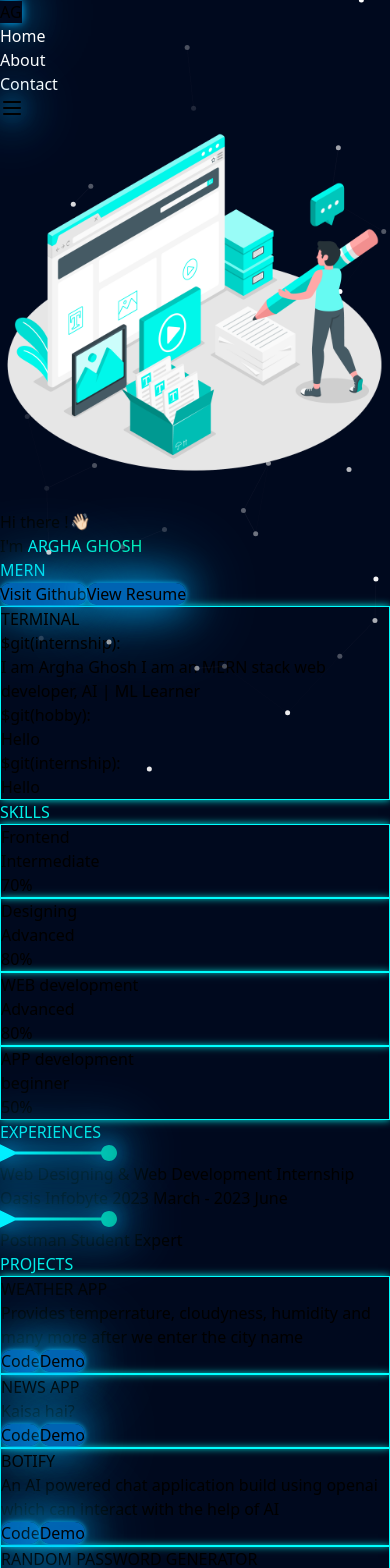
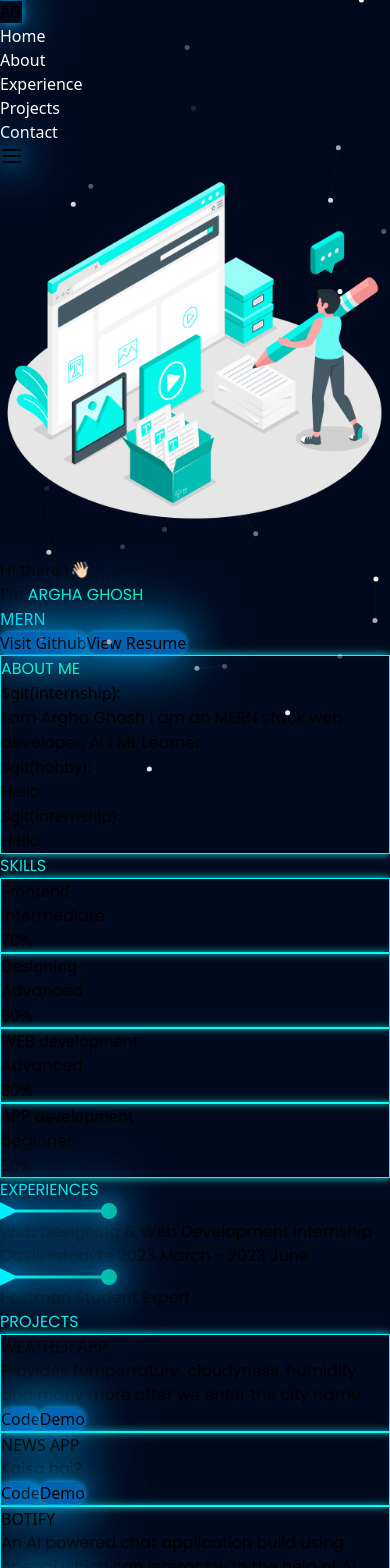
Before and after one commit to ArghaGhosh-01/Argha-Ghosh, a React (Vite) app: page / in a window 390 px wide. Shown: the top 1568 px of the page. Built offline with nearby package versions, Linux system fonts and the light colour scheme.

Commit message:
Added navbar function

```diff
--- a/index.html
+++ b/index.html
@@ -1,8 +1,26 @@
-<!doctype html>
+<!DOCTYPE html>
 <html lang="en">
   <head>
     <meta charset="UTF-8" />
-    <link class="rounded-full" rel="icon" type="image/svg+xml" href="/public/argha.png" />
+    <link
+      class="rounded-full"
+      rel="icon"
+      type="image/svg+xml"
+      href="/public/argha.png"
+    />
+    <!-- fonts -->
+    <link rel="preconnect" href="https://fonts.googleapis.com" />
+    <link rel="preconnect" href="https://fonts.gstatic.com" crossorigin />
+    <link
+      href="https://fonts.googleapis.com/css2?family=EB+Garamond:wght@500&family=Kanit&family=Lato&family=Montserrat&family=Nunito&family=Oswald&family=Pacifico&family=Poppins:wght@300;400&display=swap"
+      rel="stylesheet"
+    />
+<!-- fonts -->
+<link rel="preconnect" href="https://fonts.googleapis.com">
+<link rel="preconnect" href="https://fonts.gstatic.com" crossorigin>
+<link href="https://fonts.googleapis.com/css2?family=EB+Garamond:wght@500&family=Kanit&family=Lato&family=Montserrat&family=Nunito&family=Open+Sans&family=Oswald&family=Pacifico&family=Poppins:wght@300;400&display=swap" rel="stylesheet">
+
+
     <meta name="viewport" content="width=device-width, initial-scale=1.0" />
     <title>Argha Ghosh</title>
   </head>
--- a/src/App.jsx
+++ b/src/App.jsx
@@ -28,7 +28,7 @@ function App() {
       </div>
 
       <div className='m-12 font-semibold'>
-      <h1 className='flex items-center justify-center text-2xl font-bold  mb-10 mt-28 heading'>
+      <h1 id='contact' className='flex items-center justify-center text-2xl font-bold  mb-10 mt-28 heading'>
           CONTACT ME
         </h1>
       <ContactForm />
--- a/src/components/about.jsx
+++ b/src/components/about.jsx
@@ -4,14 +4,14 @@ import aboutData from "./data/aboutData";
 
 function about() {
   return (
-    <div className="bg-black backdrop-blur-lg shadow-md mb-4 rounded-lg lg:mx-60 my-20 mx-16 text-white card_glow">
+    <div  className=" backdrop-blur-lg shadow-md mb-4 rounded-lg lg:mx-60 my-20 mx-16 text-white card_glow">
       <div className="flex items-center justify-center text-xl font-mono font-bold text-white  mt-0 bg-slate-500 glow_card rounded-md">
-        <span className="w-3 h-3 bg-red-500 rounded-full absolute left-4"></span>
+        <span  className="w-3 h-3 bg-red-500 rounded-full absolute left-4"></span>
         <span className="w-3 h-3 bg-yellow-500 rounded-full absolute left-8"></span>
         <span className="w-3 h-3 bg-green-500 rounded-full absolute left-12"></span>
-        <span className="relative right-0">TERMINAL</span>
+        <span id="about" className="relative right-0 heading">ABOUT ME</span>
       </div>
-      <div className="my-6">
+      <div  className="my-6">
         {aboutData.map((data, index) => (
           <About_card key={index} cmd={data.cmd} description={data.description} />
         ))}
--- a/src/components/about_card.jsx
+++ b/src/components/about_card.jsx
@@ -2,9 +2,9 @@ import React from "react"
 
 function about_card({ cmd = "$ git(main): ", description }) {
     return (
-        <div className='flex mb-2'>
-            <div className="text-green-600 font-mono font-extrabold text-xs ml-4 w-auto"> {cmd} </div>
-            <span className='text-yellow-500 text-xs mr-2'>{description}</span>
+        <div  className='flex mb-2'>
+            <div className="text-cyan-400 font-mono font-extrabold text-xs ml-4 w-aut"> {cmd} </div>
+            <span className='text-yellow-500 text-xs mr-2 para'>{description}</span>
         </div>
     )
 }
--- a/src/components/experience.jsx
+++ b/src/components/experience.jsx
@@ -3,7 +3,7 @@
 function Experience() {
   return (
     <div className="w-auto mx-16 py-5 mt-28">
-      <h2 className="text-2xl font-bold mb-4 flex justify-center text-white font-sans heading">
+      <h2 id="experience" className="text-2xl font-bold mb-4 flex justify-center text-white font-sans heading ">
         EXPERIENCES
       </h2>
 
@@ -21,7 +21,7 @@ function Experience() {
     </linearGradient>
   </defs>
 </svg>
-        <p className="text-white w-64 ml-4">
+        <p className="text-white w-64 ml-4 para">
           Web Designing & Web Development Internship Oasis Infobyte 2023 March - 2023 June
         </p>
       </div>
@@ -54,7 +54,7 @@ function Experience() {
     </linearGradient>
   </defs>
 </svg>
-        <p className="text-white w-64 ml-4">
+        <p className="text-white w-64 ml-4 para">
           Postman Student Expert
         </p>
       </div>
--- a/src/components/navbar.jsx
+++ b/src/components/navbar.jsx
@@ -13,9 +13,9 @@ function Navbar() {
                 <div className="mx-auto flex max-w-7xl items-center justify-between px-4 py-2 sm:px-6 lg:px-8 m-0 h-20">
                     <div className="inline-flex items-center space-x-2">
 
-                    <span className="logo-text border border-white rounded-lg p-1 text-cyan-400 font-bold">A
+                    <a href="#home" className="logo-text border pointer-cursor border-white rounded-lg p-1 text-cyan-400 font-bold">A
   <span className="text-white">G</span>
-</span>
+</a>
                     </div>
                     <div className="hidden lg:block">
                         <ul className="inline-flex space-x-8">
@@ -35,6 +35,24 @@ function Navbar() {
                                     About
                                 </a>
                             </li>
+
+                            <li>
+                                <a
+                                    href="#experience"
+                                    className="text-sm font-semibold text-white px-4 py-2 nav_button pointer-cursor"
+                                >
+                                    Experience
+                                </a>
+                            </li>
+                            <li>
+                                <a
+                                    href="#projects"
+                                    className="text-sm font-semibold text-white px-4 py-2 nav_button pointer-cursor"
+                                >
+                                    Projects
+                                </a>
+                            </li>
+
                             <li>
                                 <a
                                     href="#contact"
@@ -71,7 +89,7 @@ function Navbar() {
                             <li>
                                 <a
                                     href="#home"
-                                    className="text-sm font-semibold text-white hover:text-green-400"
+                                    className="text-sm font-semibold text-cyan-500 hover:text-green-400"
                                     onClick={toggleMenu}
                                 >
                                     Home
@@ -80,16 +98,36 @@ function Navbar() {
                             <li>
                                 <a
                                     href="#about"
-                                    className="text-sm font-semibold text-white hover:text-green-400"
+                                    className="text-sm font-semibold text-cyan-500 hover:text-green-400"
                                     onClick={toggleMenu}
                                 >
                                     About
                                 </a>
                             </li>
+
+                            <li>
+                                <a
+                                    href="#experience"
+                                    className="text-sm font-semibold text-cyan-500 hover:text-green-400"
+                                    onClick={toggleMenu}
+                                >
+                                    Experience
+                                </a>
+                            </li>
+                            <li>
+                                <a
+                                    href="#projects"
+                                    className="text-sm font-semibold text-cyan-500 hover:text-green-400"
+                                    onClick={toggleMenu}
+                                >
+                                    Projects
+                                </a>
+                            </li>
+
                             <li>
                                 <a
                                     href="#contact"
-                                    className="text-sm font-semibold text-white hover:text-green-400"
+                                    className="text-sm font-semibold text-cyan-500 hover:text-green-400"
                                     onClick={toggleMenu}
                                 >
                                     Contact
--- a/src/components/project.jsx
+++ b/src/components/project.jsx
@@ -4,8 +4,8 @@ import projectData from "./data/projectData";
 
 function Project() {
   return (
-    <div className="w-auto mx-20 py-5">
-  <h2 className="text-2xl font-sans font-bold mb-8 text-center text-white mx-10 mt-10 w-auto py-2 heading">PROJECTS</h2>
+    <div  className="w-auto mx-20 py-5">
+  <h2 id="projects" className="text-2xl font-sans font-bold mb-8 text-center text-white mx-10 mt-10 w-auto py-2 heading">PROJECTS</h2>
 
   <div className="flex flex-wrap items-center justify-center">
     {projectData.map((data, index) => (
--- a/src/components/project_card.jsx
+++ b/src/components/project_card.jsx
@@ -5,7 +5,7 @@ function ProjectCard({name,description,link,view}) {
     <div className="mx-10 my-4 w-full md:w-1/2 lg:w-1/3">
       <div className="bg-opacity-50 backdrop-filter backdrop-blur-lg border border-white shadow-md rounded-lg p-6 card_glow custom-cursor">
         <h3 className="text-xl font-mono font-bold mb-2 text-center text-gray-300">{name}</h3>
-        <p className="text-white mb-4 text-center font-extralight text-sm">{description}</p>
+        <p className="text-white mb-4 text-center font-extralight text-sm para">{description}</p>
         <div className="flex justify-center gap-2">
           <a href={link} target="_blank" rel="noopener noreferrer" className="text-white font-medium  button_visit  p-2 rounded-md  pointer-cursor">Code</a>
           <a href={view} target="_blank" rel="noopener noreferrer" className="text-white font-medium  button_visit  p-2 rounded-md pointer-cursor">Demo</a>
--- a/src/components/skills_card.jsx
+++ b/src/components/skills_card.jsx
@@ -7,7 +7,7 @@ function Card({ topic, status, percentage = 50 }) {
       <div className="relative pt-1">
         <div className="flex mb-2 items-center justify-between">
           <div>
-            <span className="text-xs font-medium inline-block py-1 px-2 uppercase rounded-full text-white bg-white-200">
+            <span className="text-xs font-medium inline-block py-1 px-2 uppercase rounded-full text-white bg-white-200 para">
               {status}
             </span>
           </div>
--- a/src/components/uppersection.jsx
+++ b/src/components/uppersection.jsx
@@ -4,9 +4,9 @@ import Type from "./type";
 
 function uppersection() {
   return (
-    <div className="flex flex-wrap mx-10 my-8 gap-7 justify-center items-center">
+    <div  id="home" className="flex flex-wrap mx-10 my-8 gap-7 justify-center items-center">
       <div className="md:w-2/5 w-96 p-4 flex justify-center align-middle my-4 items-center text-white">
-        <img className="h-full illustration" src={Illustration} alt="Illustration" />
+        <img  className="h-full illustration" src={Illustration} alt="Illustration" />
         <span className=" rounded-full w-44 h-44 opacity-10 absolute top-28 circle"></span>
       </div>
       <div className="w-full md:w-2/5 p-0 h-40 flex justify-center my-4 text-3xl">
@@ -23,7 +23,7 @@ function uppersection() {
               ARGHA GHOSH
             </span>{" "}
           </div>
-          <div className="text-green-500 flex justify-center text-xl font-mono font-bold heading">
+          <div className="text-green-500 flex justify-center text-xl font-mono font-bold type">
             <Type />
           </div>
           <div className="flex justify-center my-4">
--- a/src/index.css
+++ b/src/index.css
@@ -2,7 +2,10 @@
 @tailwind components;
 @tailwind utilities;
 
-
+/* index.css or App.css */
+html {
+  scroll-behavior: smooth;
+}
 .custom-cursor {
   cursor: url('./assets//Photos/cursor.png'), auto;
 }
@@ -38,6 +41,33 @@ body{
 background-clip: text;
 -webkit-background-clip: text;
 -webkit-text-fill-color: transparent;
+font-family: 'EB Garamond', serif;
+font-family: 'Kanit', sans-serif;
+font-family: 'Lato', sans-serif;
+font-family: 'Montserrat', sans-serif;
+font-family: 'Nunito', sans-serif;
+font-family: 'Oswald', sans-serif;
+font-family: 'Pacifico', cursive;
+font-family: 'Poppins', sans-serif;
+}
+.type
+{
+  background: linear-gradient(90deg, #00F0FF -27.13%, #00FF75 194.94%);
+background-clip: text;
+-webkit-background-clip: text;
+-webkit-text-fill-color: transparent;
+}
+.para
+{
+  font-family: 'EB Garamond', serif;
+font-family: 'Kanit', sans-serif;
+font-family: 'Lato', sans-serif;
+font-family: 'Montserrat', sans-serif;
+font-family: 'Nunito', sans-serif;
+font-family: 'Open Sans', sans-serif;
+font-family: 'Oswald', sans-serif;
+font-family: 'Pacifico', cursive;
+font-family: 'Poppins', sans-serif;
 }
 
 .card_glow
```
